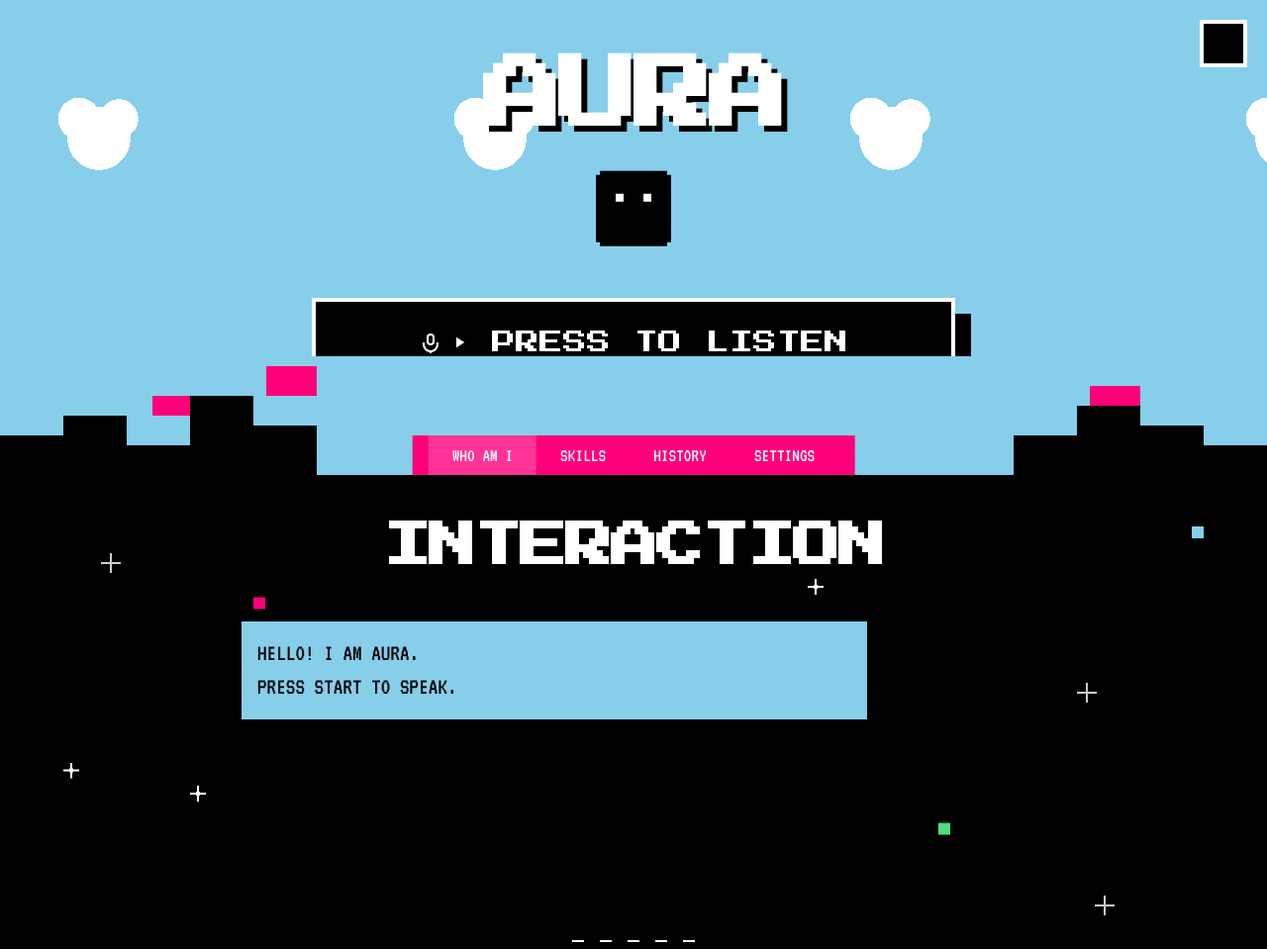
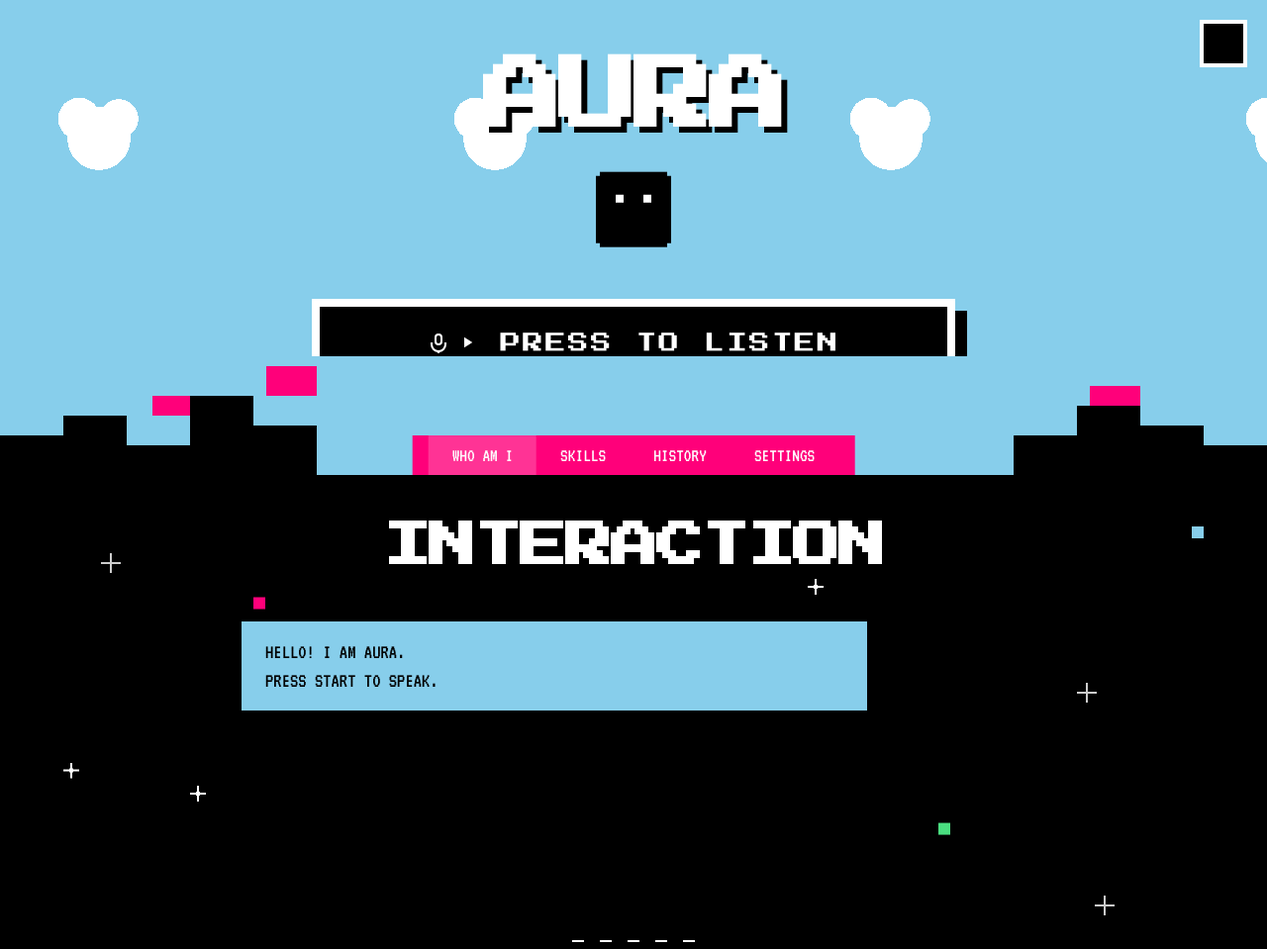
Before and after one commit to dishaaarao/Aura, a website built with Vite: page index.html in a window 1280 px wide. Shown: the whole page at 99% size. Built offline with nearby package versions, Linux system fonts and the light colour scheme.

Commit message:
style: Match exact design from reference screenshots

```diff
--- a/src/style.css
+++ b/src/style.css
@@ -109,19 +109,17 @@ body {
   color: var(--pixel-white);
   font-family: 'Press Start 2P', cursive;
   width: 650px;
-  /* Slightly wider */
   max-width: 90%;
-  padding: 1.8rem 0;
-  /* Taller */
-  border: 4px solid var(--pixel-white);
-  box-shadow: 16px 16px 0px 0px var(--pixel-black);
-  /* Deeper solid shadow */
+  padding: 1.5rem 2rem;
+  border: 8px solid var(--pixel-white);
+  box-shadow: 12px 12px 0px 0px var(--pixel-black);
   cursor: pointer;
   display: flex;
   align-items: center;
   justify-content: center;
   gap: 0;
-  font-size: 1.5rem;
+  font-size: 1.3rem;
+  letter-spacing: 0.1em;
   transition: all 0.1s;
   position: relative;
   text-transform: uppercase;
@@ -140,9 +138,7 @@ body {
   color: var(--pixel-black);
 }
 
-.mic-btn-pixel .btn-text {
-  /* Normal spacing for authenticity */
-}
+
 
 /* --- Pixel Transition Container (Cityscape) --- */
 .pixel-transition-container {
@@ -474,13 +470,14 @@ input {
   position: relative;
   background: var(--pixel-white);
   color: var(--pixel-black);
-  padding: 1rem;
+  padding: 1rem 1.5rem;
   margin-bottom: 1.5rem;
   font-family: 'VT323', monospace;
-  font-size: 1.5rem;
+  font-size: 1.3rem;
   border: 4px solid var(--pixel-black);
   max-width: 80%;
-  box-shadow: 4px 4px 0px rgba(0, 0, 0, 0.5);
+  box-shadow: none;
+  text-transform: lowercase;
 }
 
 .pixel-bubble.user {
@@ -494,6 +491,8 @@ input {
   margin-right: auto;
   background: var(--sky-blue);
   color: var(--pixel-black);
+  border-color: var(--pixel-black);
+  text-transform: uppercase;
 }
 
 /* --- Sections & Navigation --- */
```
